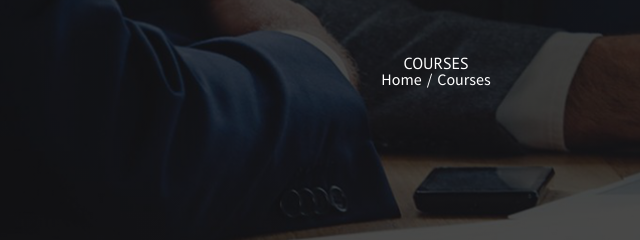
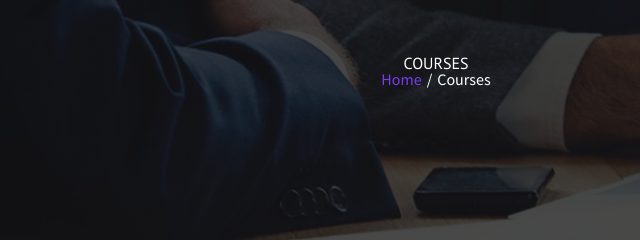
Before and after one commit to hue2612/f8_fullstack_k15, a plain HTML site: page f8-fullstack-day-7/index.html in a window 1280 px wide. In both pictures the pointer is over the link "Home". Shown: the part 227-467 px from the top of the page, 204-844 px from the left. Drawn offline with Linux system fonts and the light colour scheme.

Commit message:
bai va nha

```diff
--- a/f8-fullstack-day-7/assets/css/styles.css
+++ b/f8-fullstack-day-7/assets/css/styles.css
@@ -389,3 +389,7 @@ h4 {
     background-color: #fff;
     color: #b80257;
 }
+
+.home:hover {
+    color: #783df0;
+}
--- a/f8-fullstack-day-7/index.html
+++ b/f8-fullstack-day-7/index.html
@@ -74,7 +74,7 @@
               <h1>COURSES</h1>
               <ul class="breadcrumbs">
                 <li>
-                  <a href="">Home</a>
+                  <a href="" class="home">Home</a>
                 </li>
                 <li>
                   <a href="">Courses</a>
```
